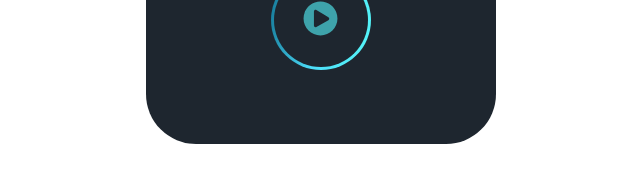
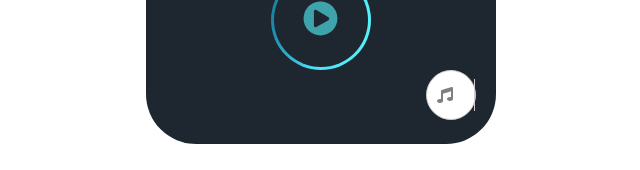
Before and after one commit to hania-jas/metronome-react, a React (Create React App) app: page / in a window 1280 px wide. Shown: the part 496-666 px from the top of the page, without its empty margins (319-959 px from the left). Built offline with nearby package versions, Linux system fonts and the light colour scheme.

Commit message:
added sound changing button

```diff
--- a/package.json
+++ b/package.json
@@ -6,6 +6,7 @@
     "@fortawesome/fontawesome-svg-core": "^1.2.35",
     "@fortawesome/free-solid-svg-icons": "^5.15.3",
     "@fortawesome/react-fontawesome": "^0.1.14",
+    "@fseehawer/react-circular-slider": "^2.3.5",
     "@testing-library/jest-dom": "^5.11.9",
     "@testing-library/react": "^11.2.5",
     "@testing-library/user-event": "^12.8.3",
@@ -16,6 +17,7 @@
     "react": "^17.0.1",
     "react-dom": "^17.0.1",
     "react-scripts": "4.0.3",
+    "react-select": "^4.3.0",
     "typescript": "^4.2.3",
     "web-vitals": "^1.1.0"
   },
--- a/src/App.css
+++ b/src/App.css
@@ -1,3 +1,4 @@
+
 body {
     display: flex;
     justify-content: center;
@@ -105,3 +106,27 @@ body {
     box-shadow: 2px 1000px 1px #1e262f inset;
     text-transform: uppercase;
 }
+
+.controlButtons {
+    display: flex;
+    justify-content:end;
+}
+.css-2b097c-container {
+    margin-right: 20px;
+    width: 50px;
+}
+.css-yk16xz-control {
+   width: 50px;
+   height: 50px;
+   border-radius: 100rem  !important;
+}
+
+.css-g1d714-ValueContainer {
+    display: flex;
+    justify-content: center;
+}
+
+.css-tlfecz-indicatorContainer,
+.css-1hb7zxy-IndicatorsContainer {
+    display: none !important;
+}
--- a/src/App.tsx
+++ b/src/App.tsx
@@ -1,30 +1,43 @@
+// @ts-nocheck
 
-import React, {useState, useEffect} from 'react';
+import React, {useState, useEffect, useRef} from 'react';
+import ReactDOM from 'react-dom';
 // @ts-ignore
 import CircularSlider from '@fseehawer/react-circular-slider';
+import Select from 'react-select'
 import './App.css';
 // @ts-ignore
 import tick1 from './sounds/tick1.wav';
+import tick2 from './sounds/tick2.wav';
 import Button from './components/Button';
 import PlayPauseButton from './components/PlayPauseButton';
 import { FontAwesomeIcon, FontAwesomeIconProps } from '@fortawesome/react-fontawesome'
-import { faPlayCircle, faPause, faPlus, faMinus, faRecordVinyl } from '@fortawesome/free-solid-svg-icons'
+import { faPlayCircle, faPause, faPlus, faMinus, faRecordVinyl, faMusic } from '@fortawesome/free-solid-svg-icons'
 
 const TIMER_CONST = 60000;
-let audio = new Audio(tick1);
 
-const App: React.FC = () => {
+
+const App = () => {
 const [tempo, setTempo] = useState<number>(60);
-const [intervalId, setIntervalId] = useState< null | NodeJS.Timeout>();
 const [toggleClass, setToggleClass] = useState<boolean>(false);
 const [buttonName, setButtonName] = useState<any>(<FontAwesomeIcon icon={faPlayCircle}/>);
+const [sound, setSound] = useState(tick1)
+const intervalRef = useRef(null);
+
+let audio = new Audio(sound);
+
+const options = [
+  {value: tick1, label: 1 },
+  {value: tick2, label: 2 }
+]
+
 
 useEffect(() => {
   restartMetronome();
-}, [tempo])
+}, [tempo, options])
 
 const restartMetronome = (): void => {
-  if (intervalId) {
+  if (intervalRef.current !== null) {
     pause();
     play();
   }
@@ -39,18 +52,19 @@ const restartMetronome = (): void => {
  const play = (): void => {
   const timer = TIMER_CONST / tempo;
   const id = setInterval(tick, timer);
-  setIntervalId(id);
+  intervalRef.current = id;
+  console.log(options[0].label)
 
  }
 
  const pause = (): void => {
    // @ts-ignore
-  clearInterval(intervalId);
-  setIntervalId(null);
+  clearInterval(intervalRef.current);
+  intervalRef.current = null;
  }
 
 const togglePlay = (): void => {
-  if (!intervalId) {
+  if (intervalRef.current === null) {
    play();
    setButtonName(<FontAwesomeIcon icon={faPause}/>);
   } else {
@@ -58,6 +72,8 @@ const togglePlay = (): void => {
    setButtonName(<FontAwesomeIcon icon={faPlayCircle}/>);
   }
 }
+
+const handleChange = (option) => setSound(option.value)
 
 
   return (
@@ -92,6 +108,9 @@ const togglePlay = (): void => {
         <PlayPauseButton playTheSound={togglePlay} buttonName={buttonName}/>
         <Button value={<FontAwesomeIcon icon={faPlus}/>} changeValue={() => setTempo(tempo + 1)}/>
       </div>
+      <div className="controlButtons">
+      <Select onChange={handleChange} options={options} placeholder={<FontAwesomeIcon icon={faMusic}/>}/>
+      </div>
     </div>
   );
 }
```
Also changed, not shown: 2 other files (tests, documents, lock files or other folders).
